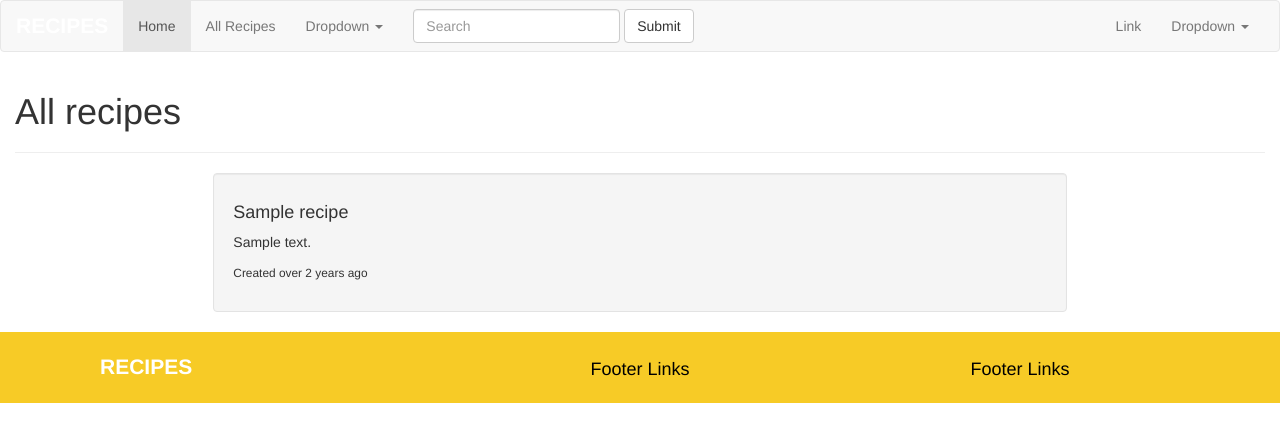
After one commit to kelmichele/nomnoms, a Rails app: page /recipes in a window 1280 px wide. The commit adds this page. Shown: the top 442 px of the page. Run offline with Rails 7, Linux system fonts and the light colour scheme; tables that the repository leaves empty hold one stand-in row (values such as "Sample post"); style sheets or scripts are compiled from the project's sources; some libraries are stand-ins or nearby versions.

Commit message:
recipe controller and views

```diff
--- /dev/null
+++ b/app/controllers/recipes_controller.rb
@@ -0,0 +1,5 @@
+class RecipesController < ApplicationController
+	def index
+		@recipes = Recipe.all
+	end
+end
--- a/app/models/recipe.rb
+++ b/app/models/recipe.rb
@@ -1,6 +1,6 @@
 class Recipe < ApplicationRecord
 	validates :name, presence: true
 	validates :description, presence: true, length: { minimum: 5, maximum: 500 }
+	validates :chef_id, presence: true
 	belongs_to :chef
-	validates :chef_id, presence: true
 end
--- a/app/views/layouts/_nav.html.erb
+++ b/app/views/layouts/_nav.html.erb
@@ -16,7 +16,7 @@
       <ul class="nav navbar-nav">
         <li class="active"><%= link_to "Home", root_path, class: 'nav-link' %></li>
         <!-- Home <span class="sr-only">(current)</span></a></li> -->
-        <li><a href="#">Link</a></li>
+        <li><%= link_to "All Recipes", recipes_path, class: "nav-link" %></li>
         <li class="dropdown">
           <a href="#" class="dropdown-toggle" data-toggle="dropdown" role="button" aria-haspopup="true" aria-expanded="false">Dropdown <span class="caret"></span></a>
           <ul class="dropdown-menu">
--- /dev/null
+++ b/app/views/recipes/index.html.erb
@@ -0,0 +1,19 @@
+<div class="container-fluid">
+	<h1>All recipes</h1>
+	<hr>
+
+	<% @recipes.each do |recipe| %>
+	  <div class="row">
+	    <div class="col-md-2">
+	      <section class="center"></section>
+	    </div>
+	    <div class="col-md-8 well">
+	      <h4><%= recipe.name %></h4>
+	      <p><%= truncate(recipe.description, length: 150) %></p>
+	      <p><span class="quiet"><small>Created
+	        <%= time_ago_in_words(recipe.created_at) %> ago</small></span>
+	      </p>
+	    </div>
+	  </div>
+	<% end %>
+</div>
--- a/config/routes.rb
+++ b/config/routes.rb
@@ -1,4 +1,6 @@
 Rails.application.routes.draw do
   # For details on the DSL available within this file, see http://guides.rubyonrails.org/routing.html
   root 'pages#home'
+
+  resources :recipes
 end
```
